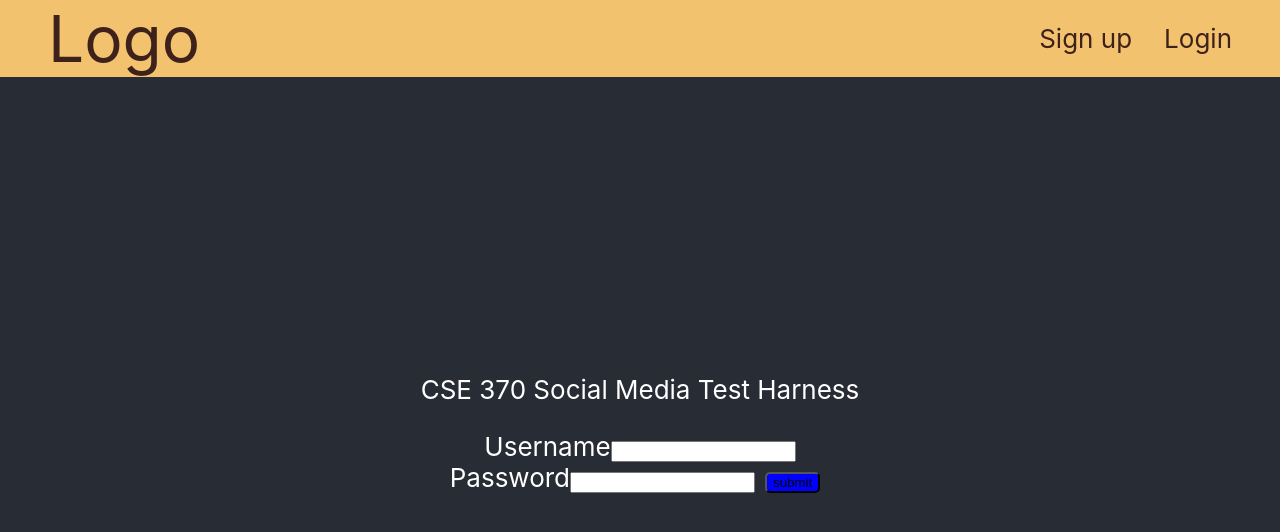
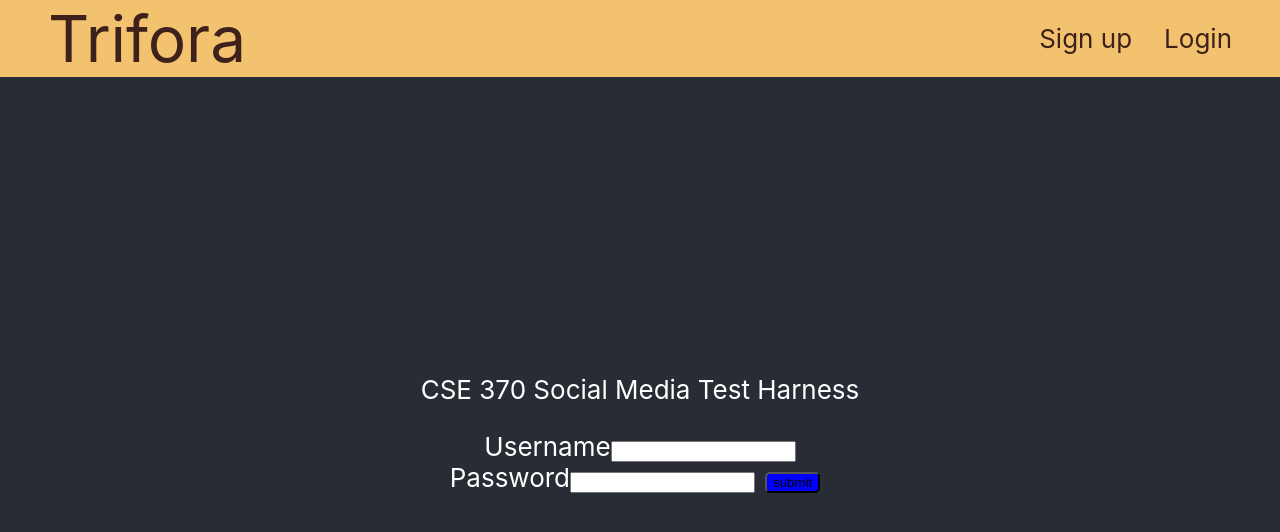
Before and after one commit to ilhanbae/TriFora, a React (Create React App) app: page / in a window 1280 px wide. Shown: the top 532 px of the page. Built offline with nearby package versions, Linux system fonts and the light colour scheme.

Commit message:
Logo placeholder update #62

```diff
--- a/src/Component/NavAchiever.jsx
+++ b/src/Component/NavAchiever.jsx
@@ -29,7 +29,7 @@ class NavAchiever extends React.Component {
                     <li className="logo">
                         {/* <Link to="/"> Logo </Link> */}
                         {/* Temporarily non clickable text since destination unknown */}
-                        <div> Logo </div>
+                        <div> Trifora </div>
                     </li>
 
                     {/* commented out as lacking functionality for now */}
@@ -71,8 +71,8 @@ class NavAchiever extends React.Component {
                                 src={groupIcon}
                                 className="profile-icon"
                                 // onClick={this.menuSwitch}
-                                alt="profile icon here"
-                                title="profile icon here" />
+                                alt="profile icon will go here"
+                                title="profile icon will go here" />
                             {/* Icon change based on menu state (starts false as menu is hidden) */}
                             {this.state.showDropMenu ? (
                                 <img
```
